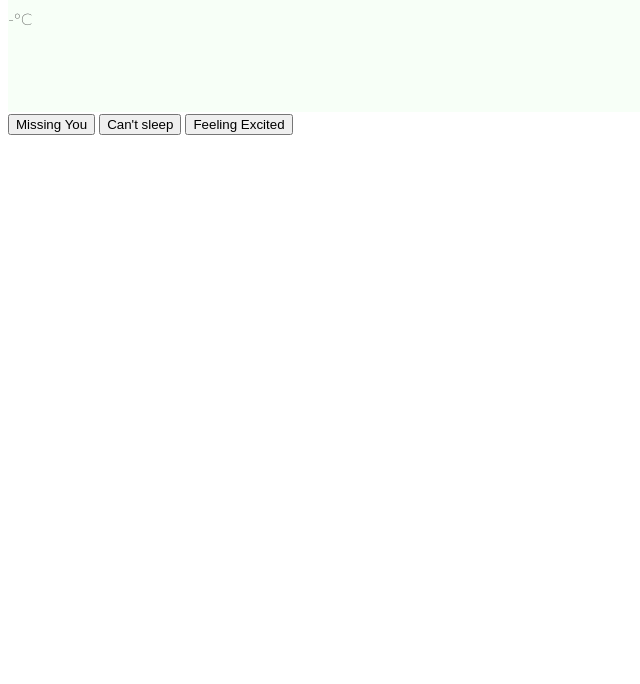
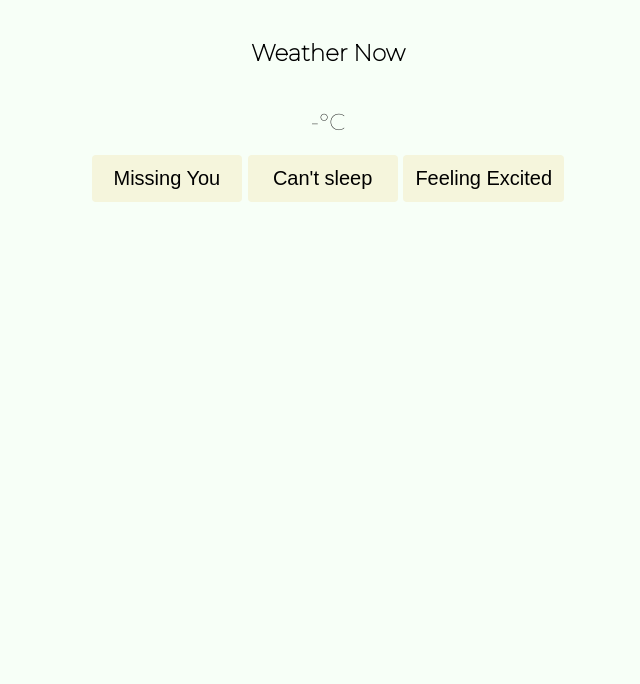
Before and after one commit to lowsound42/seneHack, a plain HTML site: page src/index.html in a window 1280 px wide. Shown: the part 116-800 px from the top of the page, without its empty margins (0-640 px from the left). Drawn offline with Linux system fonts and the light colour scheme.

Commit message:
style update

```diff
--- a/src/index.html
+++ b/src/index.html
@@ -20,10 +20,9 @@
     <section class="weather">
         <h2><b>How are you feeling?</b></h2>
         <div>
-            <p><b>Weather</b></p>
+            <p><b>Weather Now</b></p>
         </div>
-        <div>
-            <p id="temperature">-°<span>C</span></p>
+        <div id="temperature">-°<span>C</span>
         </div>
         <div id="weather-desc">
 
--- a/src/style.css
+++ b/src/style.css
@@ -2,14 +2,29 @@ html {
     box-sizing: border-box;
 }
 
-body {
-    font-family: 'Montserrat';
-    align-content: center;
-    line-height: 1.5;
+h2 {
+    font-size: 40px;
 }
 
-.weather {
+body {
+    background: #F7FFF7;
     max-width: 640px;
     min-height: 200px;
-    background: #F7FFF7;
+    font-family: 'Montserrat';
+    font-size: 23px;
+    align-items: center;
+    text-align: center;
+    line-height: 2;
 }
+
+.weather {}
+
+.mood button {
+    min-width: 150px;
+    margin-top: 10px;
+    background: beige;
+    border-radius: 4px;
+    border: 0.5px;
+    padding: 12px;
+    font-size: 20px;
+}
```
